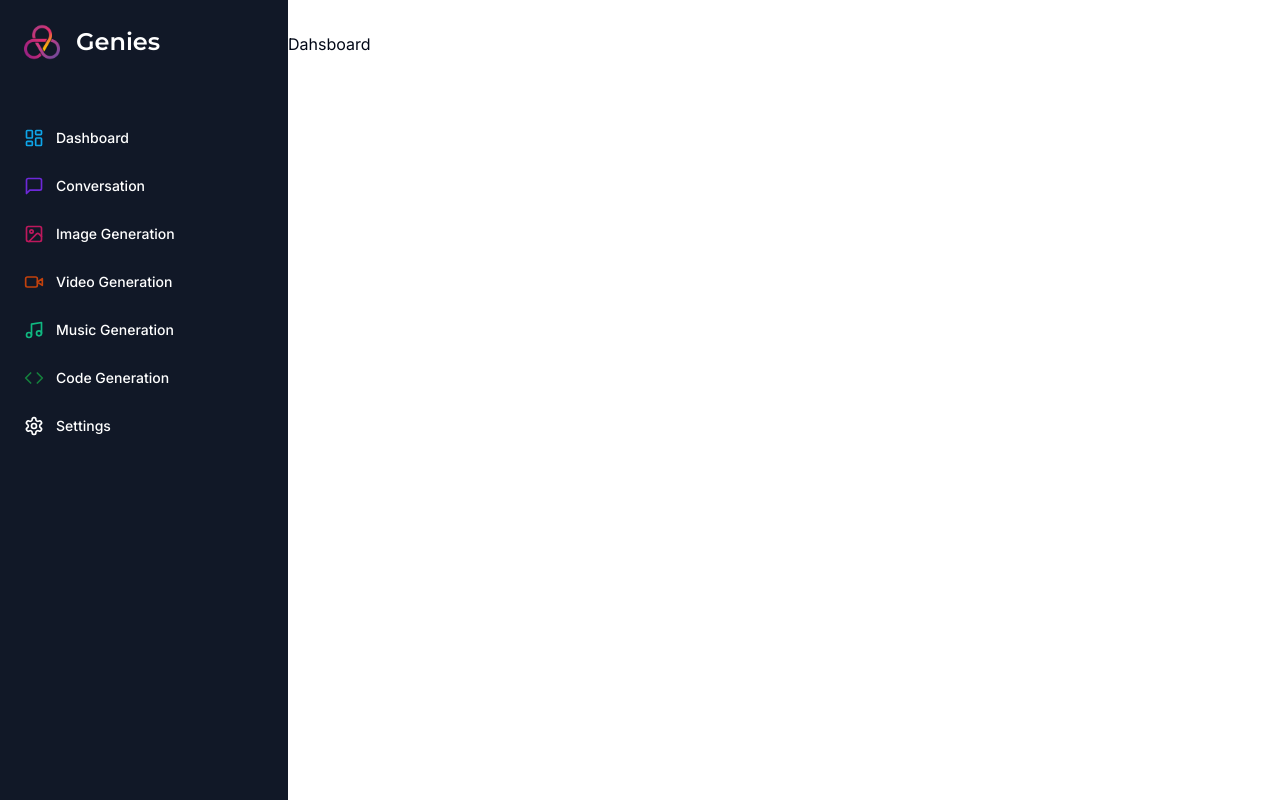
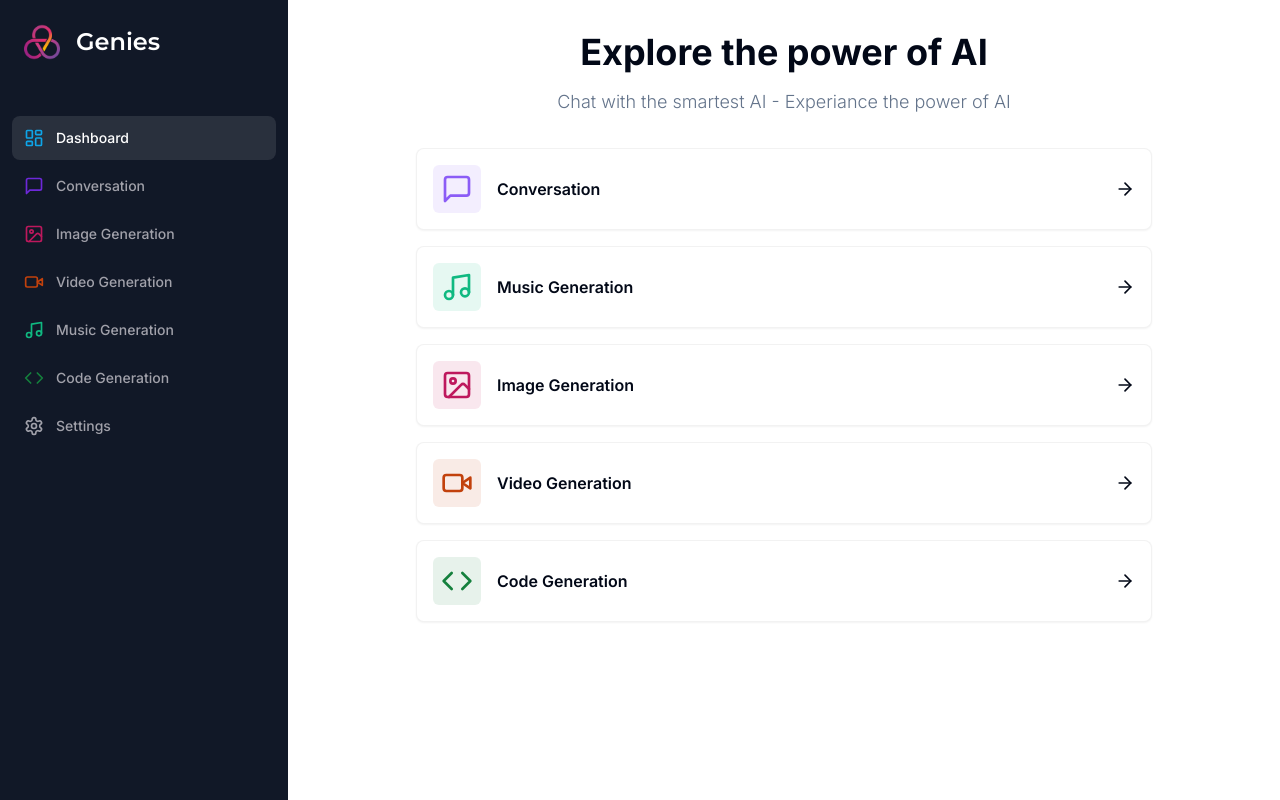
Before and after one commit to yevhenporohniaviy/saas-ai, a Next.js app: page /dashboard in a window 1280 px wide. Built offline with nearby package versions, Linux system fonts and the light colour scheme.

Commit message:
feat:created sidebar template

```diff
--- a/app/(dashboard)/(routes)/dashboard/page.tsx
+++ b/app/(dashboard)/(routes)/dashboard/page.tsx
@@ -1,7 +1,87 @@
+"use client"
+
+import { ArrowRight, Code, ImageIcon, MessageSquare, Music, VideoIcon } from "lucide-react";
+import {
+  Card,
+  CardContent,
+  CardDescription,
+  CardFooter,
+  CardHeader,
+  CardTitle,
+} from "@/components/ui/card"
+import { cn } from "@/lib/utils";
+import { useRouter } from "next/navigation";
+
+const tools = [
+  {
+    label: 'Conversation',
+    icon: MessageSquare,
+    color: 'text-violet-500',
+    bgColor: 'bg-violet-500/10',
+    href: '/conversation'
+  },
+  {
+    label: 'Music Generation',
+    icon: Music,
+    color: 'text-emerald-500',
+    bgColor: 'bg-emerald-500/10',
+    href: '/music'
+  },
+  {
+    label: 'Image Generation',
+    icon: ImageIcon,
+    color: 'text-pink-700',
+    bgColor: 'bg-pink-700/10',
+    href: '/image'
+  },
+  {
+    label: 'Video Generation',
+    icon: VideoIcon,
+    color: 'text-orange-700',
+    bgColor: 'bg-orange-700/10',
+    href: '/video'
+  },
+  {
+    label: 'Code Generation',
+    icon: Code,
+    color: 'text-green-700',
+    bgColor: 'bg-green-700/10',
+    href: '/code'
+  }
+]
+
 const DashboardPage = () => {
+  const router = useRouter()
   return (
     <div>
-      Dahsboard
+      <div className="mb-8 space-y-4">
+        <h2 className="text-2xl md:text-4xl font-bold text-center">
+          Explore the power of AI
+        </h2>
+        <p className="text-muted-foreground font-light text-sm md:text-lg text-center">
+          Chat with the smartest AI - Experiance the power of AI
+        </p>
+      </div>
+      <div className="px-4 md:px-20 lg:px-32 space-y-4">
+        {tools.map((tool) => (
+          <Card
+            onClick={() => router.push(tool.href)}
+            key={tool.href}
+            className="p-4 border-black/5 flex items-center justify-between hover:shadow-md transition cursor-pointer"
+          >
+            <div className="flex items-center gap-x-4">
+              <div className={cn('p-2 w-fit rounded-md', tool.bgColor)}>
+                <tool.icon className={cn('w-8 h-8 ', tool.color)} />
+
+              </div>
+              <div className="font-semibold ">
+                {tool.label}
+              </div>
+            </div>
+            <ArrowRight className="w-5 h-5"/>
+          </Card>
+        ))}
+      </div>
     </div>
    );
 }
--- a/components/mobile-sidebar.tsx
+++ b/components/mobile-sidebar.tsx
@@ -1,3 +1,5 @@
+"use client"
+
 import { Menu } from "lucide-react";
 import { Button } from "@/components/ui/button";
 import Sidebar from "@/components/sidebar";
@@ -6,8 +8,19 @@
   SheetContent,
   SheetTrigger,
 } from "@/components/ui/sheet"
+import { useEffect, useState } from "react";
 
 const MobileSidebar = () => {
+  const [isMounted, setIsMounted] = useState(false)
+
+  useEffect(() => {
+    setIsMounted(true)
+  }, [])
+
+  if (!isMounted) {
+    return null;
+  }
+
   return (
     <Sheet>
       <SheetTrigger>
--- a/components/sidebar.tsx
+++ b/components/sidebar.tsx
@@ -5,6 +5,7 @@
 import { Montserrat } from "next/font/google";
 import Image from "next/image";
 import Link from "next/link";
+import { usePathname } from 'next/navigation'
 
 const montserrat = Montserrat({weight: '600', subsets: ['latin']})
 const routes = [
@@ -52,6 +53,8 @@
 
 ]
 const Sidebar = () => {
+  const pathname = usePathname();
+
   return (
     <div className="space-y-4 py-4 flex flex-col h-full bg-[#111827] text-white">
       <div className="px-3 py-2 flex-1">
@@ -72,7 +75,9 @@
             <Link
               href={route.href}
               key={route.href}
-              className="text-sm group flex p-3 w-full justify-start font-medium cursor-pointer hover:text-white hover:bg-white/10 rounded-lg transition"
+              className={cn('text-sm group flex p-3 w-full justify-start font-medium cursor-pointer hover:text-white hover:bg-white/10 rounded-lg transition',
+              pathname === route.href ? 'text-white bg-white/10': 'text-zinc-400 '
+              )}
             >
               <div className="flex items-center flex-1">
                 <route.icon className={cn('h-5 w-5 mr-3', route.color)} />
--- /dev/null
+++ b/components/ui/card.tsx
@@ -0,0 +1,79 @@
+import * as React from "react"
+
+import { cn } from "@/lib/utils"
+
+const Card = React.forwardRef<
+  HTMLDivElement,
+  React.HTMLAttributes<HTMLDivElement>
+>(({ className, ...props }, ref) => (
+  <div
+    ref={ref}
+    className={cn(
+      "rounded-lg border bg-card text-card-foreground shadow-sm",
+      className
+    )}
+    {...props}
+  />
+))
+Card.displayName = "Card"
+
+const CardHeader = React.forwardRef<
+  HTMLDivElement,
+  React.HTMLAttributes<HTMLDivElement>
+>(({ className, ...props }, ref) => (
+  <div
+    ref={ref}
+    className={cn("flex flex-col space-y-1.5 p-6", className)}
+    {...props}
+  />
+))
+CardHeader.displayName = "CardHeader"
+
+const CardTitle = React.forwardRef<
+  HTMLParagraphElement,
+  React.HTMLAttributes<HTMLHeadingElement>
+>(({ className, ...props }, ref) => (
+  <h3
+    ref={ref}
+    className={cn(
+      "text-2xl font-semibold leading-none tracking-tight",
+      className
+    )}
+    {...props}
+  />
+))
+CardTitle.displayName = "CardTitle"
+
+const CardDescription = React.forwardRef<
+  HTMLParagraphElement,
+  React.HTMLAttributes<HTMLParagraphElement>
+>(({ className, ...props }, ref) => (
+  <p
+    ref={ref}
+    className={cn("text-sm text-muted-foreground", className)}
+    {...props}
+  />
+))
+CardDescription.displayName = "CardDescription"
+
+const CardContent = React.forwardRef<
+  HTMLDivElement,
+  React.HTMLAttributes<HTMLDivElement>
+>(({ className, ...props }, ref) => (
+  <div ref={ref} className={cn("p-6 pt-0", className)} {...props} />
+))
+CardContent.displayName = "CardContent"
+
+const CardFooter = React.forwardRef<
+  HTMLDivElement,
+  React.HTMLAttributes<HTMLDivElement>
+>(({ className, ...props }, ref) => (
+  <div
+    ref={ref}
+    className={cn("flex items-center p-6 pt-0", className)}
+    {...props}
+  />
+))
+CardFooter.displayName = "CardFooter"
+
+export { Card, CardHeader, CardFooter, CardTitle, CardDescription, CardContent }
```
